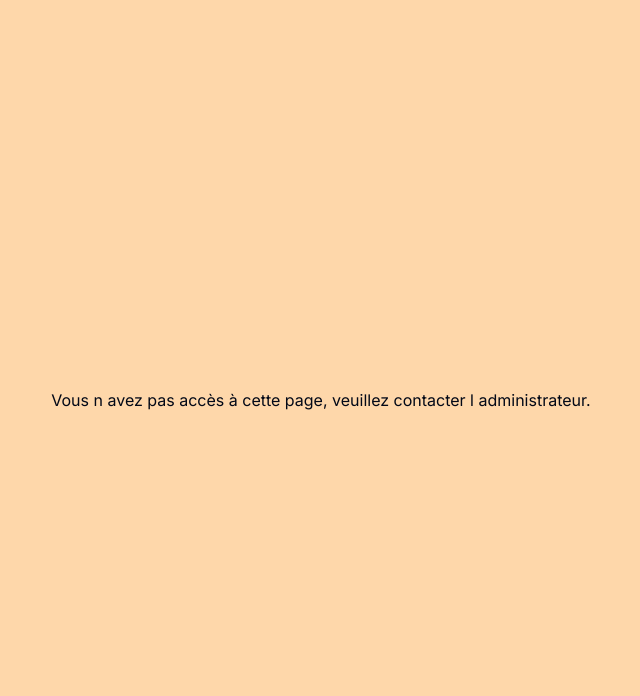
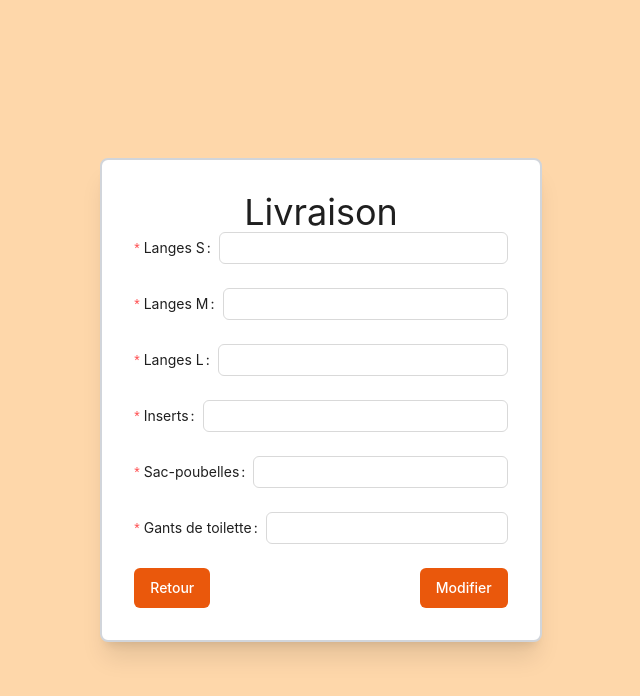
Before and after one commit to SachaNorden/PFE2023_FRONTEND, a Next.js app: page /itineraires/route/1/livraison/1/article in a window 1280 px wide. Shown: the top 696 px of the page, without its empty margins (319-959 px from the left). Built offline with nearby package versions, Linux system fonts and the light colour scheme; no server answers.

Commit message:
modifierLivraison

```diff
--- a/app/itineraires/route/[id]/livraison/[idLivraison]/article/page.tsx
+++ b/app/itineraires/route/[id]/livraison/[idLivraison]/article/page.tsx
@@ -62,7 +62,7 @@
     const handleUpdate = async () => {
         try {
             const values = await form.validateFields();
-            const articles : Article[] = [
+            const articles: Article[] = [
                 {article: 1, quantite: values.champ1 || 0},
                 {article: 2, quantite: values.champ2 || 0},
                 {article: 3, quantite: values.champ3 || 0},
@@ -83,7 +83,6 @@
     return (
         <div className="min-h-screen flex flex-col">
             <div className='min-h-screen flex flex-col justify-center items-center'>
-                {isAdmin ? (
                 <Form
                     form={form}
                     initialValues={{remember: true}}
@@ -157,18 +156,12 @@
                         </Form.Item>
                     </div>
                     <div className='flex items-center justify-between'>
-                            <Link href={`/clients/`}>
+                        <Link href={`/itineraires/route/${localStorage.getItem('userId')}/livraison/`}>
                             <Button>Retour</Button>
                         </Link>
                         <Button type='submit' onClick={handleUpdate}>Modifier</Button>
                     </div>
                 </Form>
-                ) : (
-                    <div>
-                        <div>Vous n avez pas accès à cette page, veuillez contacter l administrateur.</div>
-                    </div>
-                )}
-
             </div>
         </div>
     );
```
Lines whose indentation alone changed are shown as unchanged.
